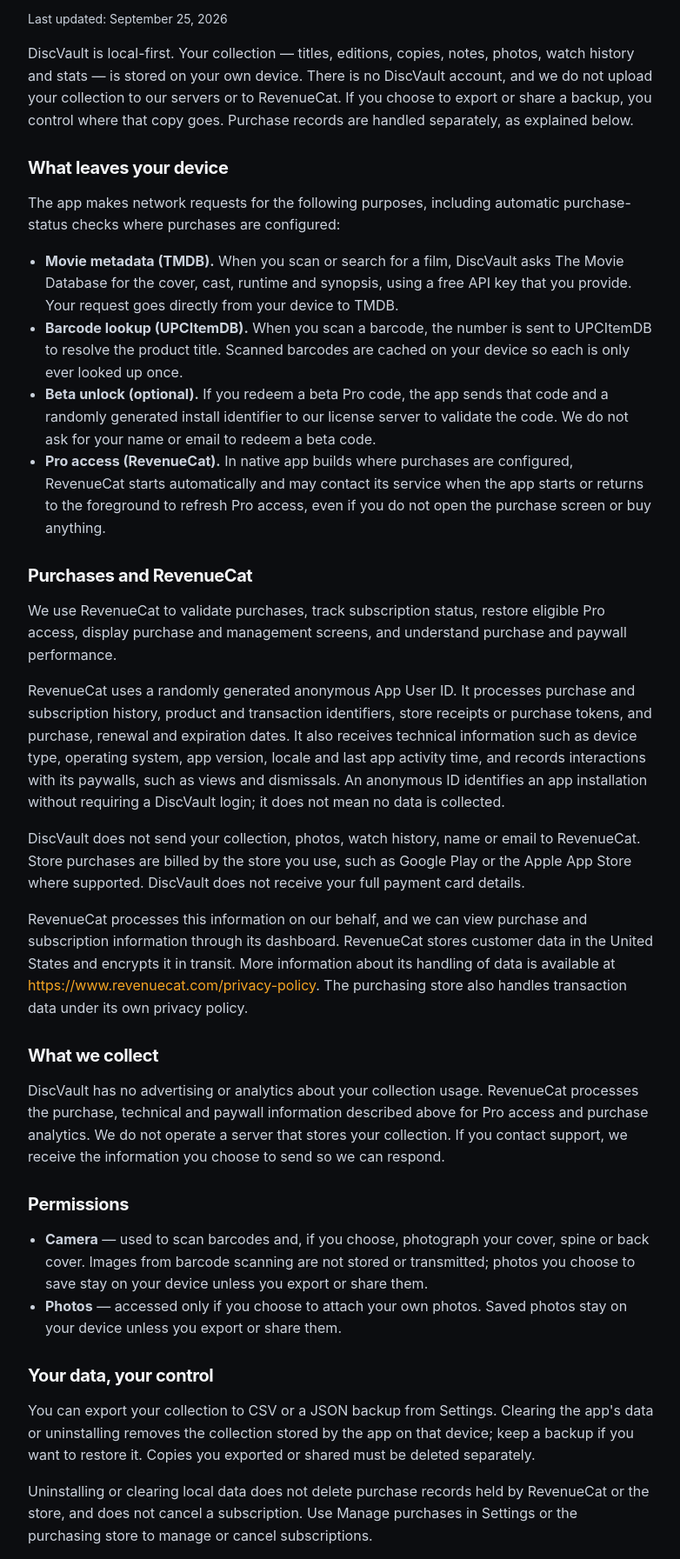
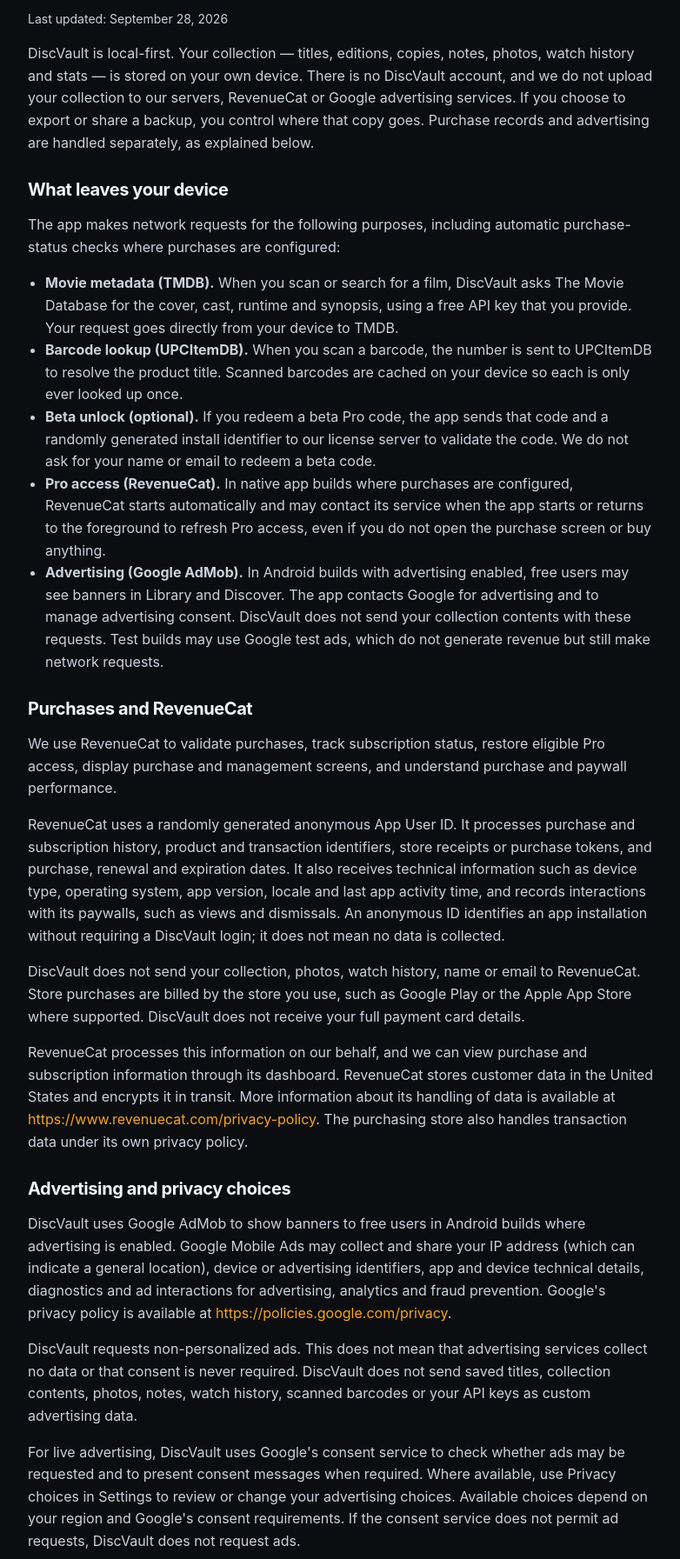
Before and after one commit to dxutakerxd/discvault, a plain HTML site: page privacy.html in a window 1280 px wide. Shown: the part 224-2017 px from the top of the page at 87% size, without its empty margins (248-1030 px from the left). Drawn offline with Linux system fonts and the light colour scheme.

Commit message:
update privacy

```diff
--- a/privacy.html
+++ b/privacy.html
@@ -39,9 +39,9 @@
     <div class="wrap doc">
       <p class="eyebrow">Privacy</p>
       <h1 style="font-size:34px;">Privacy Policy</h1>
-      <p class="muted">Last updated: September 25, 2026</p>
+      <p class="muted">Last updated: September 28, 2026</p>
 
-      <p>DiscVault is local-first. Your collection — titles, editions, copies, notes, photos, watch history and stats — is stored on your own device. There is no DiscVault account, and we do not upload your collection to our servers or to RevenueCat. If you choose to export or share a backup, you control where that copy goes. Purchase records are handled separately, as explained below.</p>
+      <p>DiscVault is local-first. Your collection — titles, editions, copies, notes, photos, watch history and stats — is stored on your own device. There is no DiscVault account, and we do not upload your collection to our servers, RevenueCat or Google advertising services. If you choose to export or share a backup, you control where that copy goes. Purchase records and advertising are handled separately, as explained below.</p>
 
       <h2>What leaves your device</h2>
 
@@ -57,6 +57,8 @@
 
         <li><strong>Pro access (RevenueCat).</strong> In native app builds where purchases are configured, RevenueCat starts automatically and may contact its service when the app starts or returns to the foreground to refresh Pro access, even if you do not open the purchase screen or buy anything.</li>
 
+        <li><strong>Advertising (Google AdMob).</strong> In Android builds with advertising enabled, free users may see banners in Library and Discover. The app contacts Google for advertising and to manage advertising consent. DiscVault does not send your collection contents with these requests. Test builds may use Google test ads, which do not generate revenue but still make network requests.</li>
+
       </ul>
 
       <h2>Purchases and RevenueCat</h2>
@@ -69,9 +71,19 @@
 
       <p>RevenueCat processes this information on our behalf, and we can view purchase and subscription information through its dashboard. RevenueCat stores customer data in the United States and encrypts it in transit. More information about its handling of data is available at <a href="https://www.revenuecat.com/privacy-policy">https://www.revenuecat.com/privacy-policy</a>. The purchasing store also handles transaction data under its own privacy policy.</p>
 
+      <h2>Advertising and privacy choices</h2>
+
+      <p>DiscVault uses Google AdMob to show banners to free users in Android builds where advertising is enabled. Google Mobile Ads may collect and share your IP address (which can indicate a general location), device or advertising identifiers, app and device technical details, diagnostics and ad interactions for advertising, analytics and fraud prevention. Google's privacy policy is available at <a href="https://policies.google.com/privacy">https://policies.google.com/privacy</a>.</p>
+
+      <p>DiscVault requests non-personalized ads. This does not mean that advertising services collect no data or that consent is never required. DiscVault does not send saved titles, collection contents, photos, notes, watch history, scanned barcodes or your API keys as custom advertising data.</p>
+
+      <p>For live advertising, DiscVault uses Google's consent service to check whether ads may be requested and to present consent messages when required. Where available, use Privacy choices in Settings to review or change your advertising choices. Available choices depend on your region and Google's consent requirements. If the consent service does not permit ad requests, DiscVault does not request ads.</p>
+
+      <p>Ads are withheld while Pro access is being checked. Once Pro is active, DiscVault removes the banners and stops making new ad requests. Upgrading does not erase advertising data already processed by Google; required privacy choices remain available in Settings.</p>
+
       <h2>What we collect</h2>
 
-      <p>DiscVault has no advertising or analytics about your collection usage. RevenueCat processes the purchase, technical and paywall information described above for Pro access and purchase analytics. We do not operate a server that stores your collection. If you contact support, we receive the information you choose to send so we can respond.</p>
+      <p>DiscVault does not send the contents of your collection for usage analytics. RevenueCat processes the purchase, technical and paywall information described above for Pro access and purchase analytics. Google processes advertising information as described above in builds where advertising is enabled. We do not operate a server that stores your collection. If you contact support, we receive the information you choose to send so we can respond.</p>
 
       <h2>Permissions</h2>
 
```
